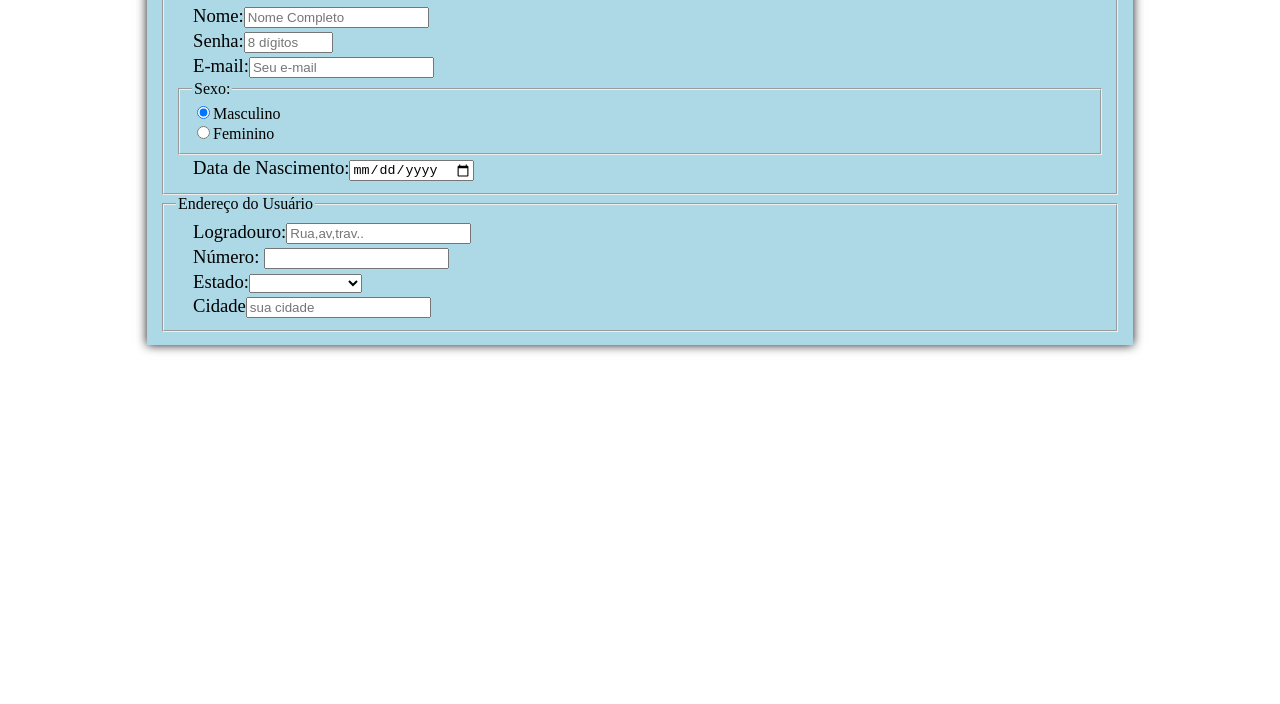
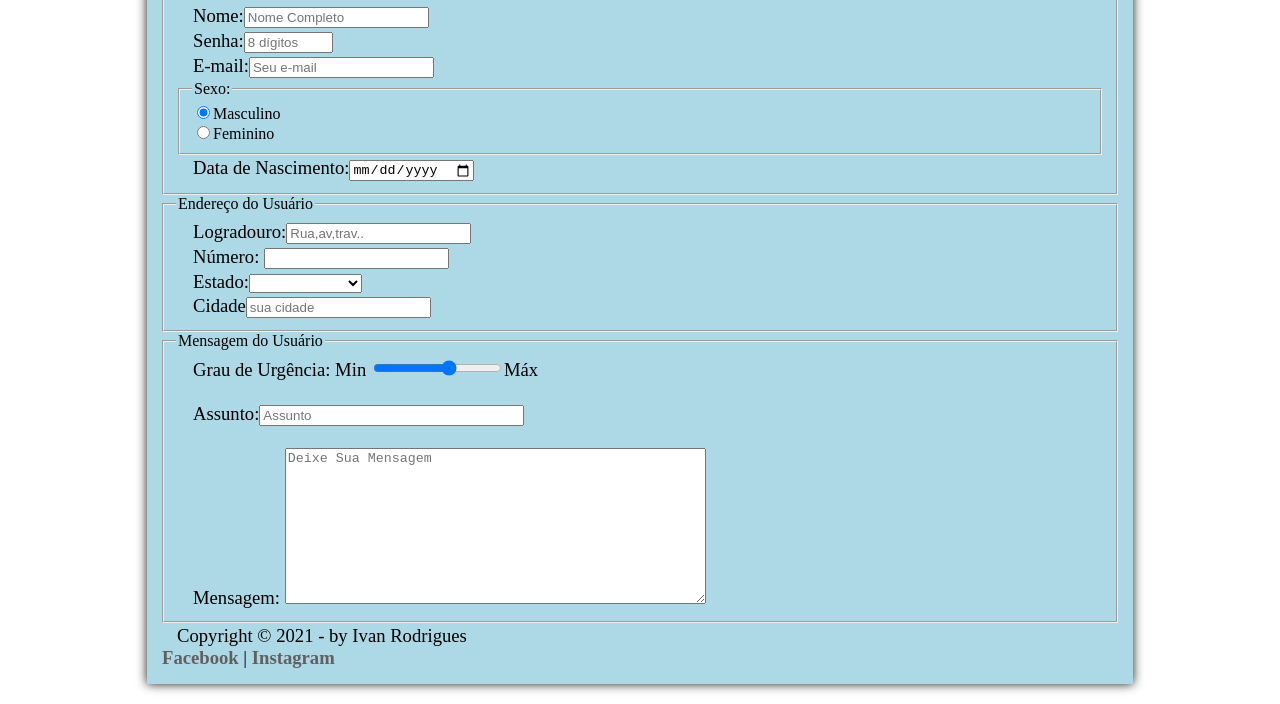
Before and after one commit to IvanRodrigues-easy/dicas-surf, a plain HTML site: page contato.html in a window 1280 px wide. Shown: the part 200-904 px from the top of the page. Before the commit the page ends 800 px from the top, so only its background shows below. Drawn offline with Linux system fonts and the light colour scheme; files that its build step writes are made by us from their sources; files whose address does not match are found by name.

Commit message:
colocando assunto e textarea no formulario

```diff
--- a/contato.html
+++ b/contato.html
@@ -10,6 +10,8 @@
     <figure id="gifsurf">
         <img src="../surfdicas/imagens/mywave.gif">
         </figure>
+
+
 
     <figure class="surfista">
         <img src="../surfdicas/imagens/surfista (1).png">
@@ -77,16 +79,21 @@
     </p>
 </fieldset>
 
-
+<fieldset ><legend>Mensagem do Usuário</legend>
+    <p><label for="cUrg">Grau de Urgência: Min</label>  <input type="range" name="tUrg" id="cUrg" min="0" step="2" max="10" >Máx   </p> <br/>
+    <p><label for="cAssu">Assunto:<input type="text" name="tAssu" id="cAssu" placeholder="Assunto" size="30" maxlength="40"></label></p> <br/>
+    <p><label for="">Mensagem: </label> <textarea name="tCx" id="cCx" placeholder="Deixe Sua Mensagem" rows="10"
+        cols="50"></textarea></p>
+</fieldset>
 
 
 
 </form>
-
-
-
-
-
+<footer id="rodapee">
+    <p>  Copyright &copy; 2021 - by Ivan Rodrigues
+    </br>
+    <a href="https://www.facebook.com/profile.php?id=100058701092725" target="_blank">Facebook</a> | <a href="https://www.instagram.com/ivanr_ffc/" target="_blank">Instagram</a></p>
+</footer>
 </div>
 </body>
 </html>
```
